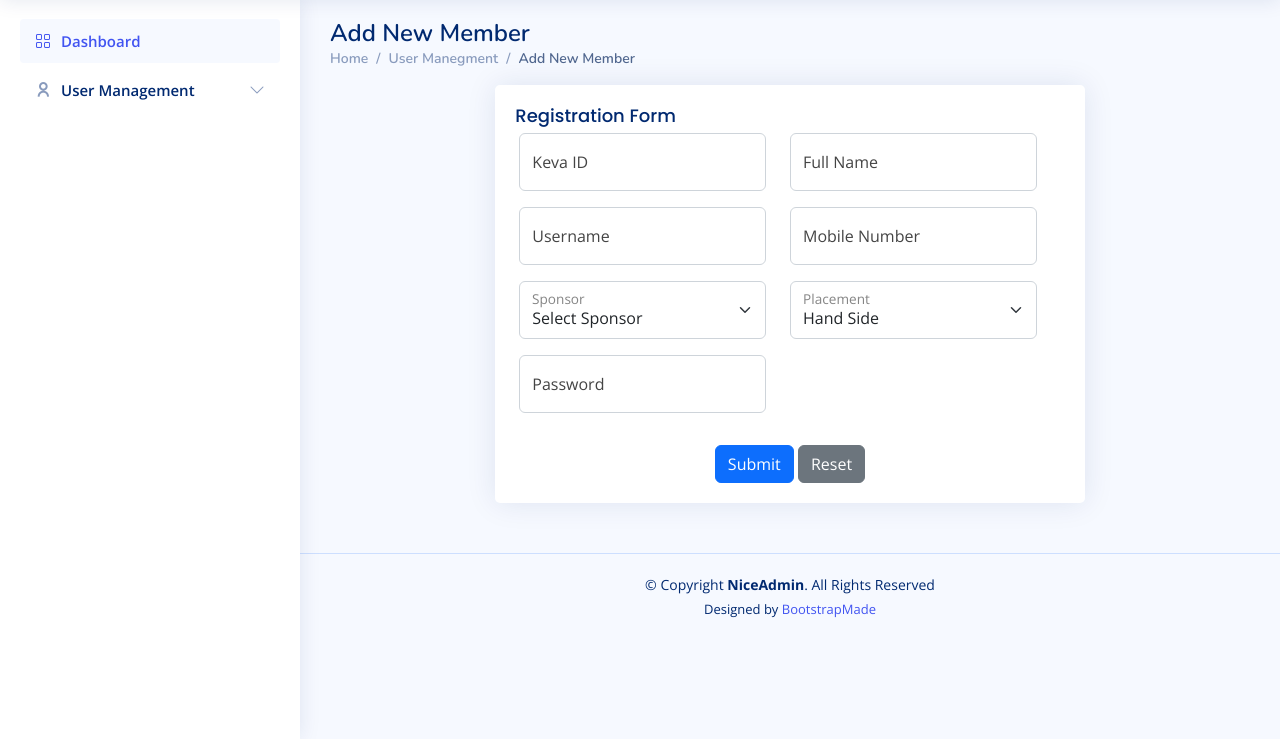
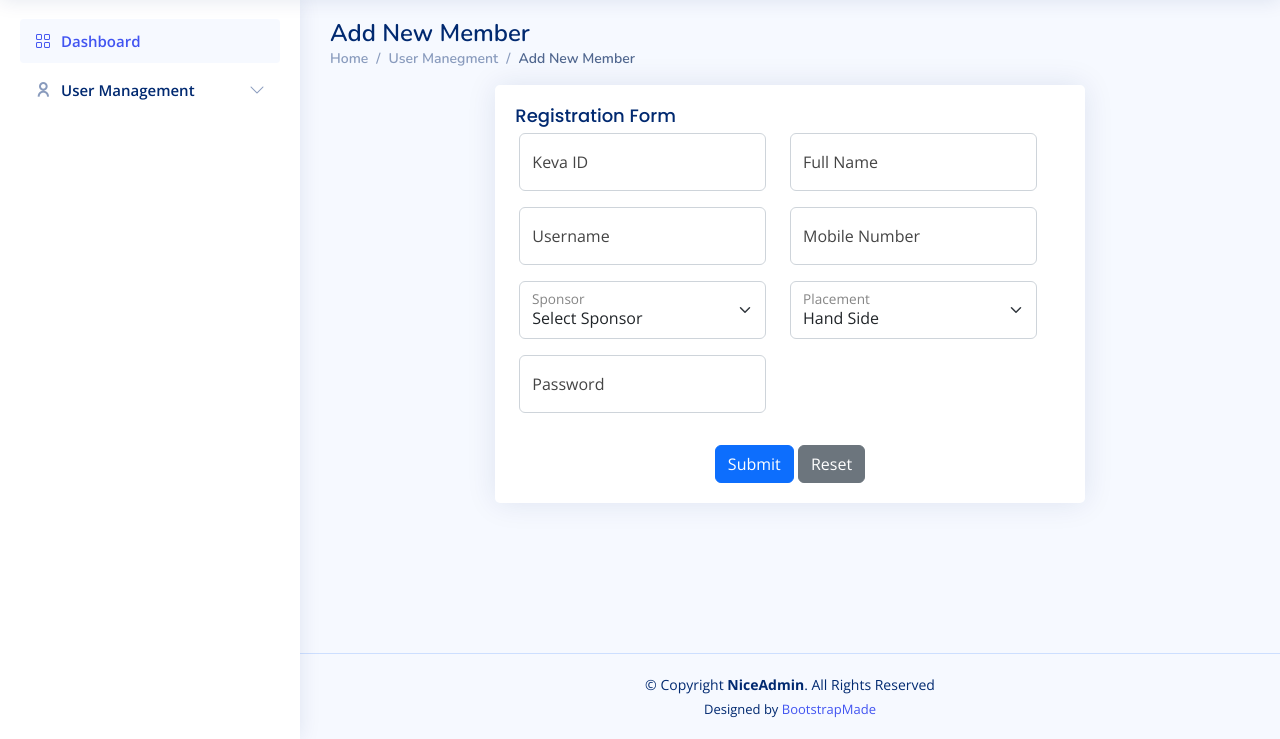
Before and after one commit to kustav123/keva, a PHP site: page /addmem.php in a window 1280 px wide. Shown: the part 61-800 px from the top of the page. Run offline with PHP 8.4, Linux system fonts and the light colour scheme; a user stored in the database is signed in; some libraries are stand-ins or nearby versions.

Commit message:
addmem footer
new div create and inline css written for footer position change

```diff
--- a/addmem.php
+++ b/addmem.php
@@ -130,11 +130,11 @@ require_once("navbar.php");
     <!-- End #main -->
 
 
-
-    <?php
+    <div style="position:fixed;bottom:0;width:100%;">
+      <?php
 require_once ("footer.php");
 ?>
-
+</div>
 
 </body>
 
```
